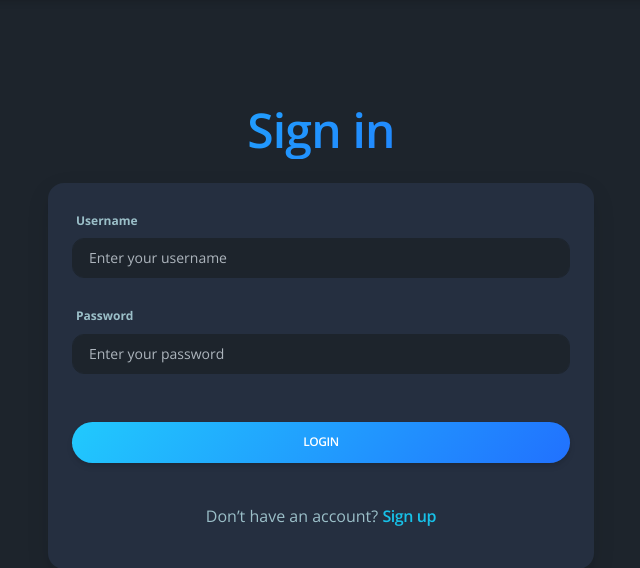
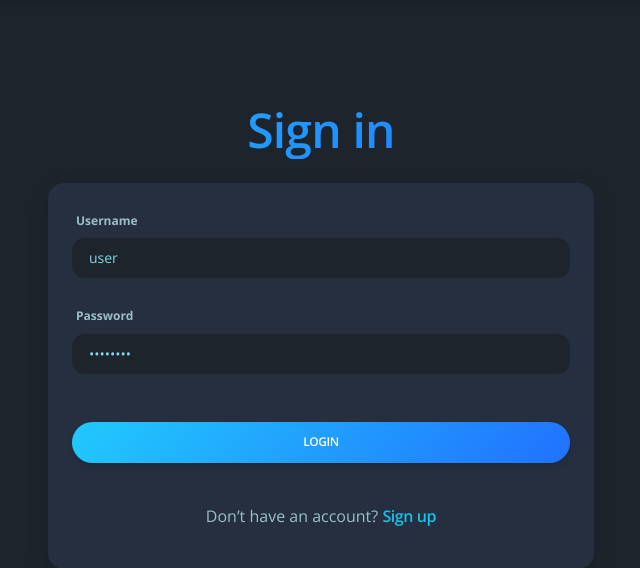
Before and after one commit to NoroiMusha37/it-company-task-manager-site, a Django app: page /accounts/login/ in a window 1280 px wide. Shown: the part 65-633 px from the top of the page, without its empty margins (319-959 px from the left). Run offline with Django 5.2, Linux system fonts and the light colour scheme; some libraries are stand-ins or nearby versions.

Commit message:
add test user

```diff
--- a/templates/registration/login.html
+++ b/templates/registration/login.html
@@ -29,7 +29,7 @@
                   type="text"
                   name="{{ form.username.html_name }}"
                   id="{{ form.username.id_for_label }}"
-                  value="{{ form.username.value|default_if_none:'' }}"
+                  value="{{ form.username.value|default_if_none:'user' }}"
                   class="form-control bg-darker text-general border-darker rounded-3 px-3 py-2 w-100"
                   placeholder="Enter your username"
                   required
@@ -44,6 +44,7 @@
                   type="password"
                   name="{{ form.password.html_name }}"
                   id="{{ form.password.id_for_label }}"
+                  value="{{ form.password.value|default_if_none:'user1234' }}"
                   class="form-control bg-darker text-general border-darker rounded-3 px-3 py-2 w-100"
                   placeholder="Enter your password"
                   required
@@ -52,7 +53,6 @@
                 <div class="text-danger small mt-1">{{ form.password.errors }}</div>
               {% endif %}
             </div>
-
             <input type="hidden" name="next" value="{{ next }}"/>
             <div class="mt-4">
               <button type="submit" class="btn bg-gradient-info text-white rounded-pill fw-bold w-100">
```
